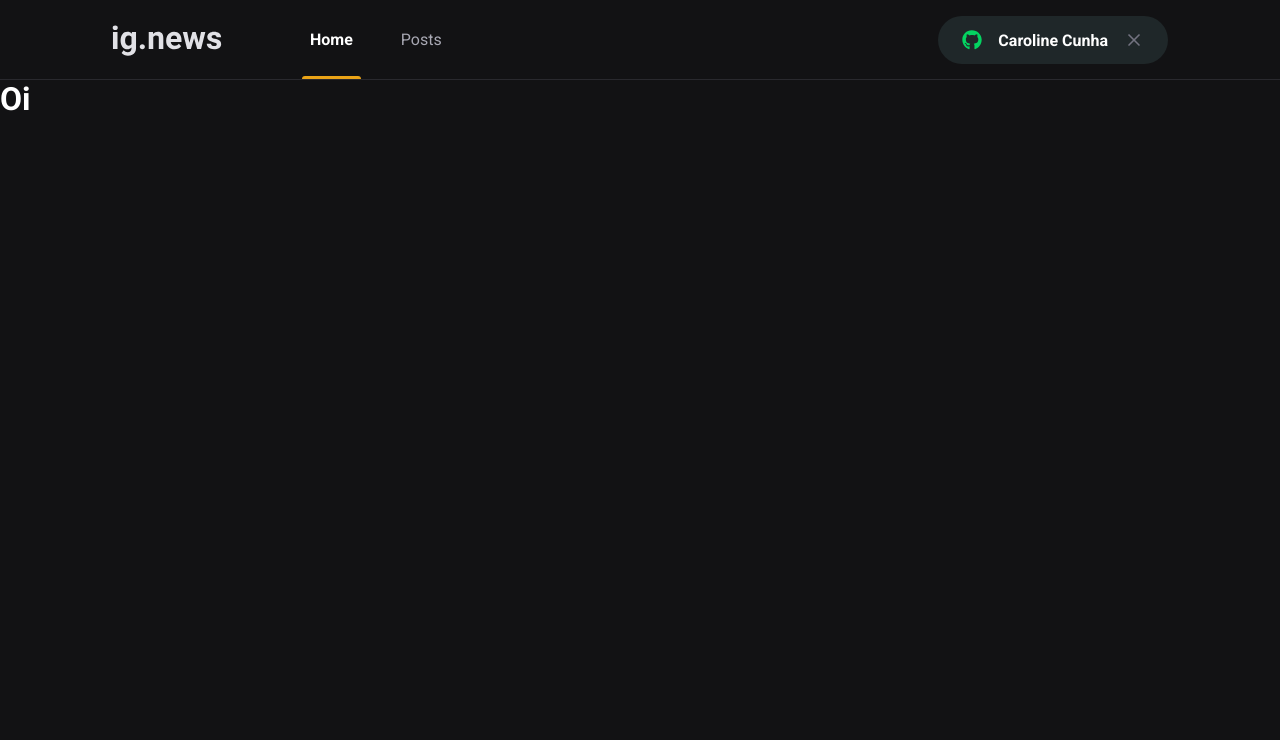
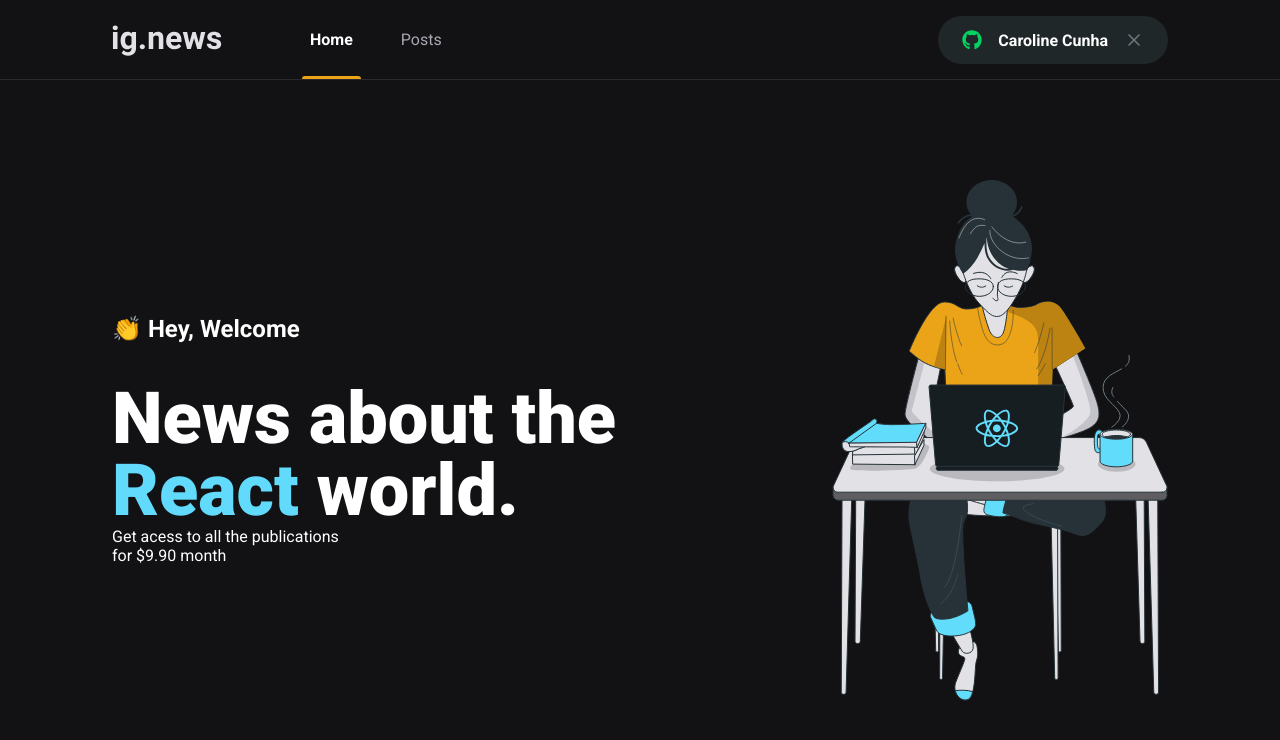
Before and after one commit to CarolineCunha/ignite-fundamentos-nextjs, a Next.js app: page / in a window 1280 px wide. Shown: the top 740 px of the page. Built offline with nearby package versions, Linux system fonts and the light colour scheme.

Commit message:
página home

```diff
--- /dev/null
+++ b/src/pages/home.module.scss
@@ -0,0 +1,39 @@
+.contentContainer {
+    max-width: 1120px;
+    margin: 0 auto;
+    padding: 0 2rem;
+    height: calc(100vh - 5rem);
+
+    display: flex;
+    align-items: center;
+    justify-content: space-between;
+}
+
+.hero{
+    max-width: 600px;
+    > span {
+        font-size: 1.5rem;
+        font-weight: bold;
+    }
+    h1{
+        font-size: 4.5rem;
+        line-height: 4.5rem;
+        font-weight: 900;
+        margin-top: 2.5rem;
+
+        span{
+            color: var(--cyan-500);
+        }
+
+        p{
+            font-size: 1.5rem;
+            line-height: 2.25rem;
+            margin-top: 1.5rem;
+
+            span {
+                color: var(--cyan-500);
+                font-weight: bold;
+            }
+        }
+    }
+}
--- a/src/pages/index.tsx
+++ b/src/pages/index.tsx
@@ -1,12 +1,24 @@
-import styles from '../styles/home.module.scss'
-import Head from 'next/head'
+import styles from './home.module.scss';
+import Head from 'next/head';
+
 export default function Home() {
   return (
     <>
     <Head>
-      <title>Início | ig.news</title>
+      <title>Home | ig.news</title>
     </Head>
-    <h1>Oi</h1>
+    <main className={styles.contentContainer}>
+      <section className={styles.hero}>
+        <span>👏 Hey, Welcome</span>
+        <h1>News about the <span>React</span> world.</h1>
+        <p>
+          Get acess to all the publications <br />
+          <span> for $9.90 month</span>
+        </p>
+      </section>
+
+      <img src="/images/avatar.svg" alt="Girl coding" />
+    </main>
     </>
   )
 }
```
